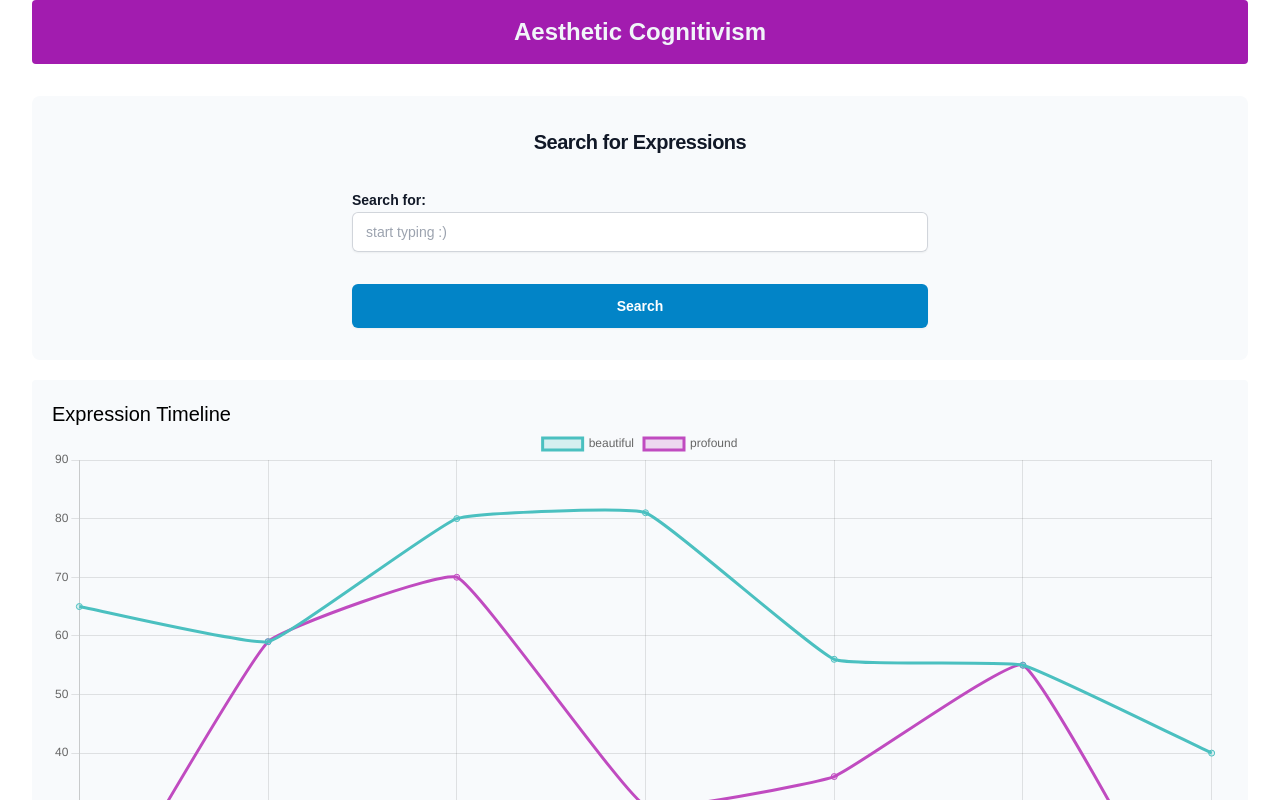
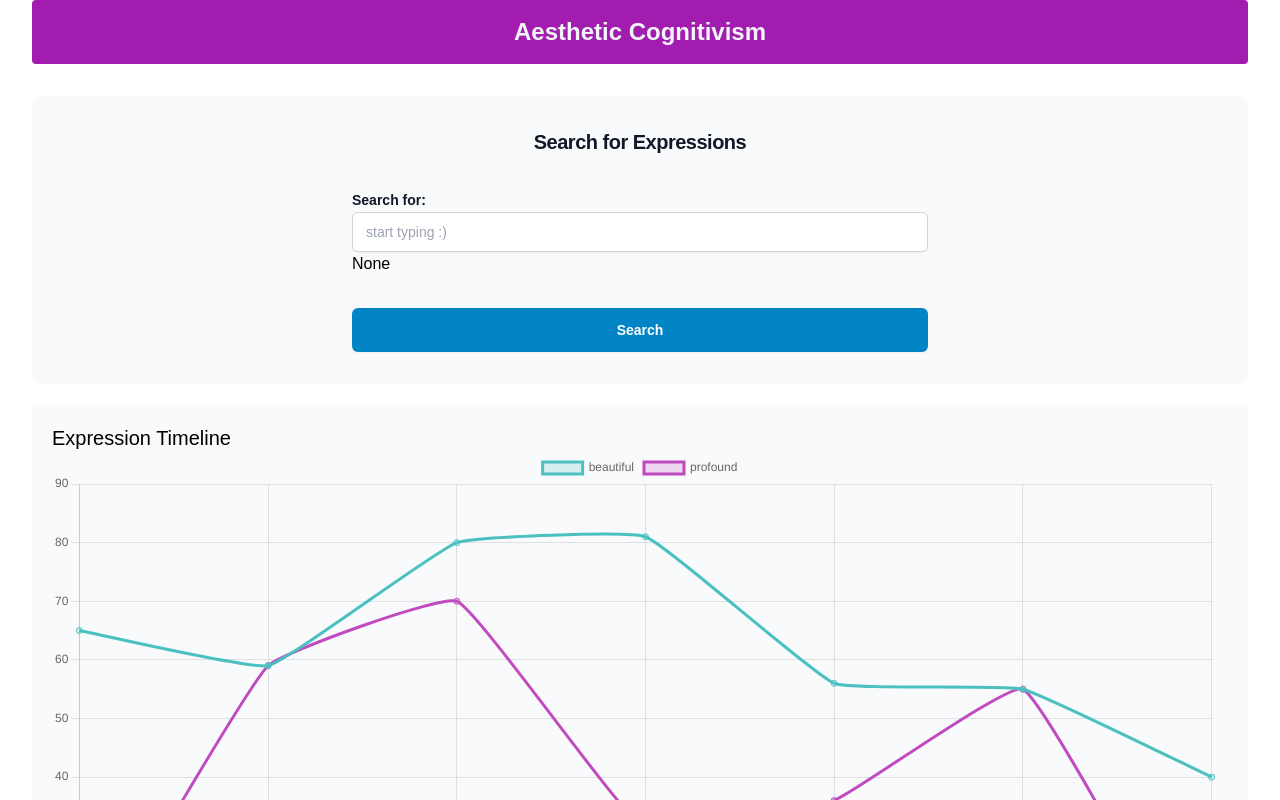
Before and after one commit to Maen1/aesthetic-cognitivism, a Vue app in the folder ui/: page / in a window 1280 px wide. Shown: the top 800 px of the page. Built offline with nearby package versions, Linux system fonts and the light colour scheme.

Commit message:
move logic to word store

```diff
--- a/ui/src/components/SearchForm.vue
+++ b/ui/src/components/SearchForm.vue
@@ -1,56 +1,21 @@
 <script setup>
+import { useWordStore } from '../stores/WordStore';
 import { ref } from 'vue';
 
-// GraphQL endpoint
-const GRAPHQL_ENDPOINT = 'http://localhost:8000/graphql/'; // replace with your actual endpoint
+const store = useWordStore()
+
 
 // Search state
 const searchTerm = ref('');
+let words = ref('')
+// Define the function to send the search to GraphQL API
 
-// Define the function to send the search to GraphQL API
 const searchExpressions = async () => {
-  if (!searchTerm.value.trim()) return; // Avoid sending empty searches
+  store.setSearchTerm(searchTerm)
+  console.log(store.searchTerm)
+  store.searchExpressions()
+};
 
-  const words =  JSON.stringify(searchTerm.value.split(/\s+/).filter(word => word.trim()));
-  console.log(words)
-
-  const query = `
-        {
-          wordCounts(words: ${words}) {
-            Word
-            TotalCount
-            CategoryCounts {
-              category
-              count
-            }
-            AuthorCounts {
-              author
-              count
-            }
-            YearCounts {
-              year
-              count
-            }
-        }
-    }
-  `;
-
-
-  try {
-    const response = await fetch(GRAPHQL_ENDPOINT, {
-      method: 'POST',
-      headers: {
-        'Content-Type': 'application/json',
-      },
-      body: JSON.stringify({ query }),
-    });
-    const result = await response.json();
-
-    console.log(result.data); // Handle the response data
-  } catch (error) {
-    console.error('Error fetching data:', error);
-  }
-};
 </script>
 
 <template>
@@ -73,6 +38,7 @@ const searchExpressions = async () => {
             />
           </div>
         </div>
+        <div>{{ store.getWords.length ? store.getWords : "None" }}</div>
         <div class="mt-8">
           <button
             type="submit"
--- /dev/null
+++ b/ui/src/stores/WordStore.js
@@ -0,0 +1,75 @@
+import { defineStore } from "pinia";
+
+export const useWordStore = defineStore('Word', {
+  state: () => ({
+	count: 0,
+	name: 'Eduardo',
+	searchTerm: '',
+	words:[]
+	}),
+
+  getters: {
+	doubleCount: (state) => state.count * 2,
+	getWords: (state) => state.words
+  },
+  actions: {
+	increment() {
+	  this.count++
+	},
+
+	searchWords(words){
+		this.words = words
+		console.log(this.words)
+	},
+
+	setSearchTerm(searchTerm){
+		this.searchTerm = searchTerm
+	},
+
+	async searchExpressions() {
+		if (!this.searchTerm.trim()) return; // Avoid sending empty searches
+
+		const words =  JSON.stringify(this.searchTerm.split(/\s+/).filter(word => word.trim()));
+		this.searchWords(words)
+		console.log(words)
+
+		const query = `
+				{
+				wordCounts(words: ${words}) {
+					Word
+					TotalCount
+					CategoryCounts {
+					category
+					count
+					}
+					AuthorCounts {
+					author
+					count
+					}
+					YearCounts {
+					year
+					count
+					}
+				}
+			}
+		`;
+
+
+		try {
+			const GRAPHQL_ENDPOINT = 'http://localhost:8000/graphql/'; // replace with your actual endpoint
+			const response = await fetch(GRAPHQL_ENDPOINT, {
+			method: 'POST',
+			headers: {
+				'Content-Type': 'application/json',
+			},
+			body: JSON.stringify({ query }),
+			});
+			const result = await response.json();
+
+			console.log(result.data); // Handle the response data
+		} catch (error) {
+			console.error('Error fetching data:', error);
+		}
+	}
+  },
+})
```
